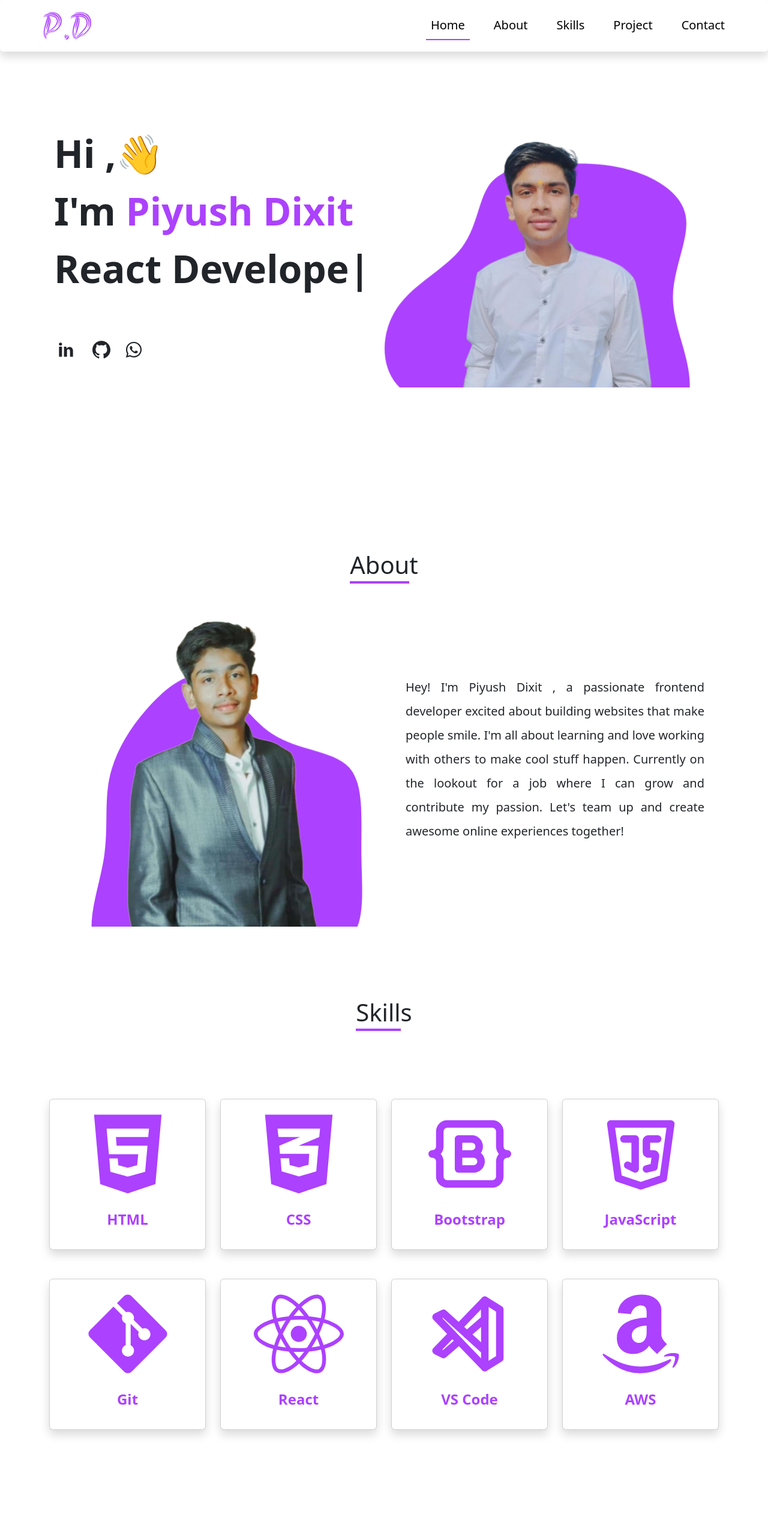
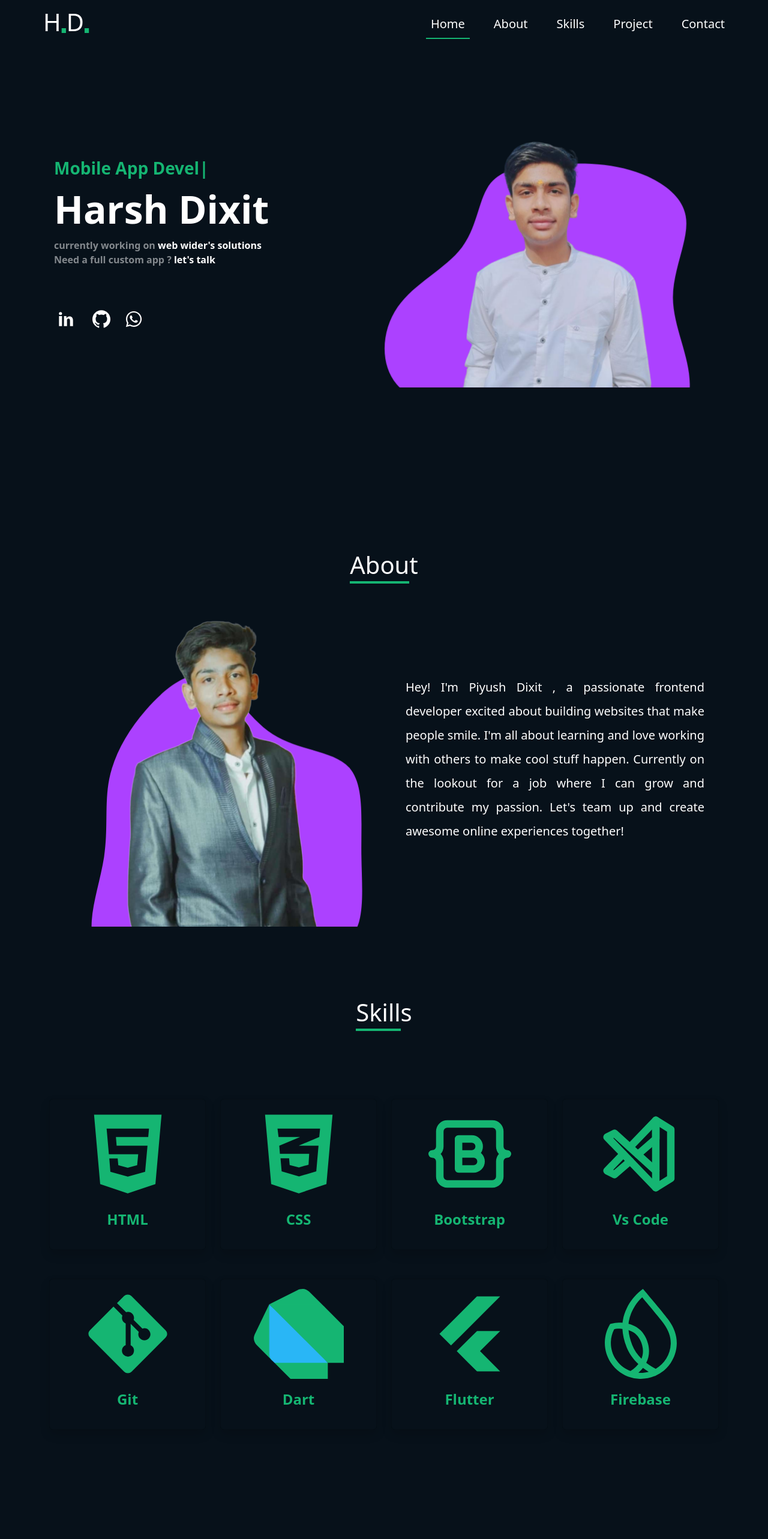
Before and after one commit to PiyushDixit12/portfolio-harsh, a React (Vite) app: page / in a window 1280 px wide. Shown: the top 2566 px of the page at 60% size. Built offline with nearby package versions, Linux system fonts and the light colour scheme.

Commit message:
added theme colors and some basic changes

```diff
--- a/src/index.css
+++ b/src/index.css
@@ -1,25 +1,38 @@
+:root{
+  --bs-body-bg:rgb(7,17,26) !important;
+}
+.active{
+  border-bottom: 2px solid rgb(21,181,114);
+}
 
-.active{
-  border-bottom: 2px solid rgb(172, 65, 255);
-}
 #root{
   overflow-x: hidden !important;
+}
+
+body{
+  background-color: rgb(7,17,26) !important;
+  color: white !important;
 }
 .custom-color,
 .custom-color:hover,
 .custom-color:active,
 .custom-color:visited{
-  color: rgb(172, 65, 255);
+  color:rgb(21,181,114) !important;
 }
 
 .custom-icon:hover{
-  color: rgb(172, 65, 255);
+  color:rgb(21,181,114);
   cursor: pointer;
 }
-
+.border-custom-color{
+  border-color:rgb(0, 140, 82) !important;
+}
+.bg-transparent{
+  background-color: transparent !important;
+}
    .btn-custom, .btn-custom:active,.btn-custom:hover{
-            background: rgb(172, 65, 255);
-            border: 2px solid rgb(172, 65, 255) !important;
+            background:rgb(21,181,114);
+            border: 2px solid rgb(21,181,114) !important;
             color: white;
         }
 
@@ -28,13 +41,13 @@
         }
         /* .btn-custom:hover,
         .btn-custom:active {
-            border: 2px solid rgb(172, 65, 255) !important;
-            color: rgb(172, 65, 255) !important;
+            border: 2px solidrgb(21,181,114) !important;
+            color:rgb(21,181,114) !important;
 
         } */
 
 .heading-title{
-  border-bottom:4px solid rgb(172, 65, 255) ;
+  border-bottom:4px solid rgb(21,181,114) ;
 }
 .fs-1{
   font-size: 4rem !important;
@@ -45,6 +58,7 @@ text-align: justify !important;
 }
 .card-skills{
   cursor: pointer;
+  background-color: transparent !important;
 }
 @media screen and (max-width:768px) {
   .fs-1{
@@ -63,7 +77,7 @@ text-align: justify !important;
 footer{
   position: relative;
   width: 100%;
-  background-color: rgb(172, 65, 255);
+  background-color:rgb(21,181,114) !important;
   min-height: 100px;
 }
 
--- a/src/pages/Header/Header.jsx
+++ b/src/pages/Header/Header.jsx
@@ -1,6 +1,6 @@
 import {useEffect,useState} from 'react';
 import {Navbar,Nav,Offcanvas} from 'react-bootstrap';
-import logo from '../../assets/logo-no-background.png'
+
 export function Header() {
     const [activeLink,setActiveLink] = useState('home');
 
@@ -40,11 +40,12 @@ export function Header() {
         });
     },[]);
     return (
-        <Navbar expand="md" id='header' className=" position-fixed z-3 w-100 start-0 d-flex justify-content-between  p-2 px-md-5 rounded-2 bg-white shadow">
+        <Navbar expand="md" id='header' className=" position-fixed z-3 w-100 start-0 d-flex justify-content-between  p-2 px-md-5 rounded-2 bg-transparent ">
             {/* <div className="px-2"><h4>Piyush Dixit</h4></div> */}
-            <Navbar.Brand href="#home" className=' ps-4  fs-4 fst-italic ' style={{color: "#ac41ff"}}>
+            <Navbar.Brand href="#home" className=' ps-4  fs-4  text-white '>
                 {/* Piyush_Dixit */}
-                <img src={logo} width={80} alt="" />
+                <h1>H<sub className='custom-color' style={{fontSize: "10px"}}>&#9632;</sub>D<sub className=' custom-color' style={{fontSize: "10px"}}>&#9632;</sub></h1>
+                {/* <img src={logo} width={80} alt="" /> */}
             </Navbar.Brand>
             <Navbar.Toggle aria-controls='offCanvasNavbar-expand-md' />
             <Navbar.Offcanvas id={`offCanvasNavbar-expand-md`}
@@ -56,7 +57,7 @@ export function Header() {
                     <Nav className="me-auto me-md-0 h-25 d-flex justify-content-between">
                         <Nav.Link
                             href="#home"
-                            className={`nav__link fs-5 text-black text-decoration-none mx-3 ${activeLink === 'home' ? 'active' : ''
+                            className={`nav__link fs-5 text-white text-decoration-none mx-3 ${activeLink === 'home' ? 'active' : ''
                                 }`}
                             onClick={() => handleNavItemClick('home')}
                         >
@@ -64,7 +65,7 @@ export function Header() {
                         </Nav.Link>
                         <Nav.Link
                             href="#about"
-                            className={`fs-5 nav__link text-black text-decoration-none mx-3 ${activeLink === 'about' ? 'active' : ''
+                            className={`fs-5 nav__link text-white text-decoration-none mx-3 ${activeLink === 'about' ? 'active' : ''
                                 }`}
                             onClick={() => handleNavItemClick('about')}
                         >
@@ -72,7 +73,7 @@ export function Header() {
                         </Nav.Link>
                         <Nav.Link
                             href="#skills"
-                            className={`fs-5 nav__link text-black text-decoration-none mx-3 ${activeLink === 'skills' ? 'active' : ''
+                            className={`fs-5 nav__link text-white text-decoration-none mx-3 ${activeLink === 'skills' ? 'active' : ''
                                 }`}
                             onClick={() => handleNavItemClick('skills')}
                         >
@@ -80,7 +81,7 @@ export function Header() {
                         </Nav.Link>
                         <Nav.Link
                             href="#project"
-                            className={`fs-5 nav__link text-black text-decoration-none mx-3 ${activeLink === 'project' ? 'active' : ''
+                            className={`fs-5 nav__link text-white text-decoration-none mx-3 ${activeLink === 'project' ? 'active' : ''
                                 }`}
                             onClick={() => handleNavItemClick('project')}
                         >
@@ -88,7 +89,7 @@ export function Header() {
                         </Nav.Link>
                         <Nav.Link
                             href="#contact"
-                            className={`fs-5 nav__link text-black text-decoration-none mx-3 ${activeLink === 'contact' ? 'active' : ''
+                            className={`fs-5 nav__link text-white text-decoration-none mx-3 ${activeLink === 'contact' ? 'active' : ''
                                 }`}
                             onClick={() => handleNavItemClick('contact')}
                         >
--- a/src/pages/footer/Footer.jsx
+++ b/src/pages/footer/Footer.jsx
@@ -20,12 +20,12 @@ export const Footer = () => {
                     <ul className="nav col-12 col-md-4 d-flex justify-content-evenly justify-content-md-end  align-items-center list-unstyled d-flex">
                         <li className="ms-sm-3"><a className="text-white" title="Github" target='_blank' href="https://github.com/PiyushDixit12" rel="noreferrer"><TiSocialGithub size={40} /></a></li>
                         <li className="ms-sm-3"><a className="text-white" title="linkedin"
-                            target='_blank' rel='noreferrer' href="https://linkedin.com/in/piyush-dixit-37066724a"><TiSocialLinkedin size={40} /></a></li>
+                            target='_blank' rel='noreferrer' href="https://linkedin.com/in/harsh-dixit-1247a1233"><TiSocialLinkedin size={40} /></a></li>
                         <li className="ms-sm-3"><a className="text-white" title='e-mail'
 
-                            rel="noreferrer" href="mailto:dixitp034@gmail.com"><IoIosMail size={40} /></a></li>
+                            rel="noreferrer" href="mailto:harshdixit991@gmail.com"><IoIosMail size={40} /></a></li>
                     </ul>
-                    <p className="w-100 text-center fs-5 pt-3 text-white"> This website is created with ❤️ by Piyush Dixit.</p>
+                    <p className="w-100 text-center fs-5 pt-3 text-white"> This website is created with ❤️ by Harsh Dixit.</p>
                 </Container>
             </footer>
         </>
--- a/src/pages/home/Home.jsx
+++ b/src/pages/home/Home.jsx
@@ -13,7 +13,7 @@ export const Home = () => {
             <div className="row d-flex  align-items-center justify-content-between   px-2 pt-5 pb-0" data-section='home' id="home" style={{minHeight: "100vh"}}>
                 {/* <div className='w-100' style={{height: "50px"}}></div> */}
                 <div className="col-12 col-lg-6    d-flex   flex-column ">
-                    <motion.span
+                    {/* <motion.span
                         variants={fadeIn("up",0.3)}
                         initial="hidden"
                         whileInView={"show"}
@@ -21,15 +21,26 @@ export const Home = () => {
                         className='fs-1  fw-bold d-inline-block'
                     >
                         Hi ,👋
-                    </motion.span>
+                    </motion.span> */}
                     <motion.span
                         variants={fadeIn("up",0.3)}
                         initial="hidden"
                         whileInView={"show"}
                         viewport={{once: true,amount: 0.7}}
-                        className='fs-1 lh- fw-bold d-inline-block'
+                        className='fs-3 lh- fw-bold d-inline-block'
                     >
-                        I&apos;m  <span style={{color: "rgb(172, 65, 255)"}}> Piyush Dixit</span>
+                        <TypeAnimation
+                            sequence={[
+                                'Flutter Developer',
+                                2000,
+                                'Mobile App Developer',
+                                2000,
+                            ]}
+                            wrapper="span"
+                            speed={10}
+                            style={{display: 'inline-block',color: "rgb(21,181,114)"}}
+                            repeat={Infinity} />
+                        {/* <span style={{color: "rgb(21,181,114)"}}> Piyush Dixit</span> */}
                     </motion.span>
 
                     <motion.span
@@ -37,19 +48,25 @@ export const Home = () => {
                         initial="hidden"
                         whileInView={"show"}
                         viewport={{once: true,amount: 0.7}}
-                        className='fs-1 lh- fw-bold d-inline-block'
+                        className='fs-1 text-white fw-bold d-inline-block'
                     >
-                        <TypeAnimation
-                            sequence={[
-                                'Frontend Developer',
-                                2000,
-                                'React Developer',
-                                2000,
-                            ]}
-                            wrapper="span"
-                            speed={10}
-                            style={{display: 'inline-block'}}
-                            repeat={Infinity} />
+                        Harsh Dixit
+                    </motion.span>
+                    <motion.span
+                        variants={fadeIn("up",0.3)}
+                        initial="hidden"
+                        whileInView={"show"}
+                        viewport={{once: true,amount: 0.7}}
+                        className='fs-6 text-white-50 fw-bold d-inline-block'>
+                        currently  working on <span className=' text-white'>web wider&apos;s solutions</span>
+                    </motion.span>
+                    <motion.span
+                        variants={fadeIn("up",0.3)}
+                        initial="hidden"
+                        whileInView={"show"}
+                        viewport={{once: true,amount: 0.7}}
+                        className='fs-6 text-white-50 fw-bold d-inline-block'>
+                        Need a full custom app ? <a href="#" className=' text-white custom-icon text-decoration-none'>let&apos;s talk</a>
                     </motion.span>
 
                     <motion.ul
@@ -58,10 +75,10 @@ export const Home = () => {
                         whileInView={"show"}
                         viewport={{once: false,amount: 0.7}}
                         className="nav fs-1 lh-lg mt-3  d-flex justify-content-evenly justify-content-md-start  align-items-center list-unstyled d-flex">
-                        <li className="ms-sm-0"><a className="text-dark" title="linkedin" target='_blank' rel='noreferrer' href="https://linkedin.com/in/piyush-dixit-37066724a"><TiSocialLinkedin className='custom-icon' size={40} /></a></li>
-                        <li className="ms-sm-4"><a className="text-dark" title="Github" target='_blank' href="https://github.com/PiyushDixit12" rel="noreferrer"><SiGithub className='custom-icon' size={30} /></a></li>
+                        <li className="ms-sm-0"><a className="text-white" title="linkedin" target='_blank' rel='noreferrer' href="https://linkedin.com/in/harsh-dixit-1247a1233"><TiSocialLinkedin className='custom-icon' size={40} /></a></li>
+                        <li className="ms-sm-4"><a className="text-white" title="Github" target='_blank' href="https://github.com/PiyushDixit12" rel="noreferrer"><SiGithub className='custom-icon' size={30} /></a></li>
                         <li className="ms-sm-4">
-                            <a className="text-dark" target='_blank' title="whats'app" href="https://web.whatsapp.com/" rel="noreferrer"><FaWhatsapp className='custom-icon' size={30} /></a></li>
+                            <a className="text-white" target='_blank' title="whats'app" href="https://web.whatsapp.com/" rel="noreferrer"><FaWhatsapp className='custom-icon' size={30} /></a></li>
                     </motion.ul>
                 </div>
                 <motion.div
--- a/src/pages/skill/SkillCard.jsx
+++ b/src/pages/skill/SkillCard.jsx
@@ -11,11 +11,11 @@ export const SkillCard = ({languageName,languageIcon}) => {
                 // viewport={{once: true,amount: 0.7}}
                 whileHover={{scale: 1.05}}
                 transition={{delay: 0.1,duration: .5,type: "tween",stiffness: 400}}
-                className="col-12 col-md-4 col-sm-6  col-lg-3 h-50 my-4 position-relative"
+                className="col-12 bg-transparent col-md-4 col-sm-6  col-lg-3 h-50 my-4 position-relative"
             >
-                <motion.div whileHover={{border: "1px solid rgb(172, 65, 255)"}} className=" card card-skills p-2 py-3  d-flex justify-content-center align-items-center shadow ">
+                <motion.div whileHover={{border: "1px solid rgb(21,181,114)"}} className=" card card-skills p-2 py-3  d-flex justify-content-center align-items-center shadow ">
                     {languageIcon}
-                    <span className='w-100 fs-4 fw-bold text-center py-3' style={{color: 'rgb(172, 65, 255)'}}>{languageName}</span>
+                    <span className='w-100 fs-4 fw-bold text-center py-3' style={{color: 'rgb(21,181,114)'}}>{languageName}</span>
                 </motion.div>
             </motion.div>
         </>
--- a/src/pages/skill/Skills.jsx
+++ b/src/pages/skill/Skills.jsx
@@ -3,45 +3,45 @@ import {FaCss3Alt} from "react-icons/fa";
 import {TbBrandBootstrap} from "react-icons/tb";
 import {TbBrandJavascript} from "react-icons/tb";
 import {FaGitAlt} from "react-icons/fa";
-import {FaReact} from "react-icons/fa";
+import {BiLogoFlutter} from "react-icons/bi";
 import {TbBrandVscode} from "react-icons/tb";
-import {FaAmazon} from "react-icons/fa";
+import {SiFirebase} from "react-icons/si";
 import {SkillCard} from "./SkillCard";
 import {motion} from "framer-motion";
+import dart from '../../assets/dart language.svg'
 import {fadeIn} from "../../framerConstant/variants";
 const skillsData = [
     {
         languageName: "HTML",
-        languageIcon: <FaHtml5 size={"150px"} color='rgb(172, 65, 255)' />
+        languageIcon: <FaHtml5 size={"150px"} color='rgb(21,181,114)' />
     },
     {
         languageName: "CSS",
-        languageIcon: <FaCss3Alt size={"150px"} color='rgb(172, 65, 255)' />
+        languageIcon: <FaCss3Alt size={"150px"} color='rgb(21,181,114)' />
 
     },{
         languageName: "Bootstrap",
-        languageIcon: <TbBrandBootstrap size={"150px"} color='rgb(172, 65, 255)' />
+        languageIcon: <TbBrandBootstrap size={"150px"} color='rgb(21,181,114)' />
     },
     {
-        languageName: "JavaScript",
-        languageIcon: <TbBrandJavascript size={"150px"} color='rgb(172, 65, 255)' />
+        languageName: "Vs Code",
+        languageIcon: <TbBrandVscode size={"150px"} color='rgb(21,181,114)' />
 
     },{
         languageName: "Git",
-        languageIcon: <FaGitAlt size={"150px"} color='rgb(172, 65, 255)' />
+        languageIcon: <FaGitAlt size={"150px"} color='rgb(21,181,114)' />
     },
     {
-        languageName: "React",
-        languageIcon: <FaReact size={"150px"} color='rgb(172, 65, 255)' />
+        languageName: "Dart",
+        languageIcon: <img src={dart} width={"150px"} alt="" />
 
     },{
-        languageName: "VS Code",
-        languageIcon: <TbBrandVscode size={"150px"} color='rgb(172, 65, 255)' />
-    },
-    {
-        languageName: "AWS",
-        languageIcon: <FaAmazon size={"150px"} color='rgb(172, 65, 255)' />
-
+        languageName: "Flutter",
+        languageIcon: <BiLogoFlutter size={"150px"} color='rgb(21,181,114)' />
+    }
+    ,{
+        languageName: "Firebase",
+        languageIcon: <SiFirebase size={"150px"} color='rgb(21,181,114)' />
     },
 ];
 export const Skills = () => {
```
Also changed, not shown: src/pages/contact/Contact.jsx (+17 -12 lines), src/pages/projects/ProjectCard.jsx (+4 -4 lines), src/assets/dart language.svg (added), src/assets/wave (4).svg.
